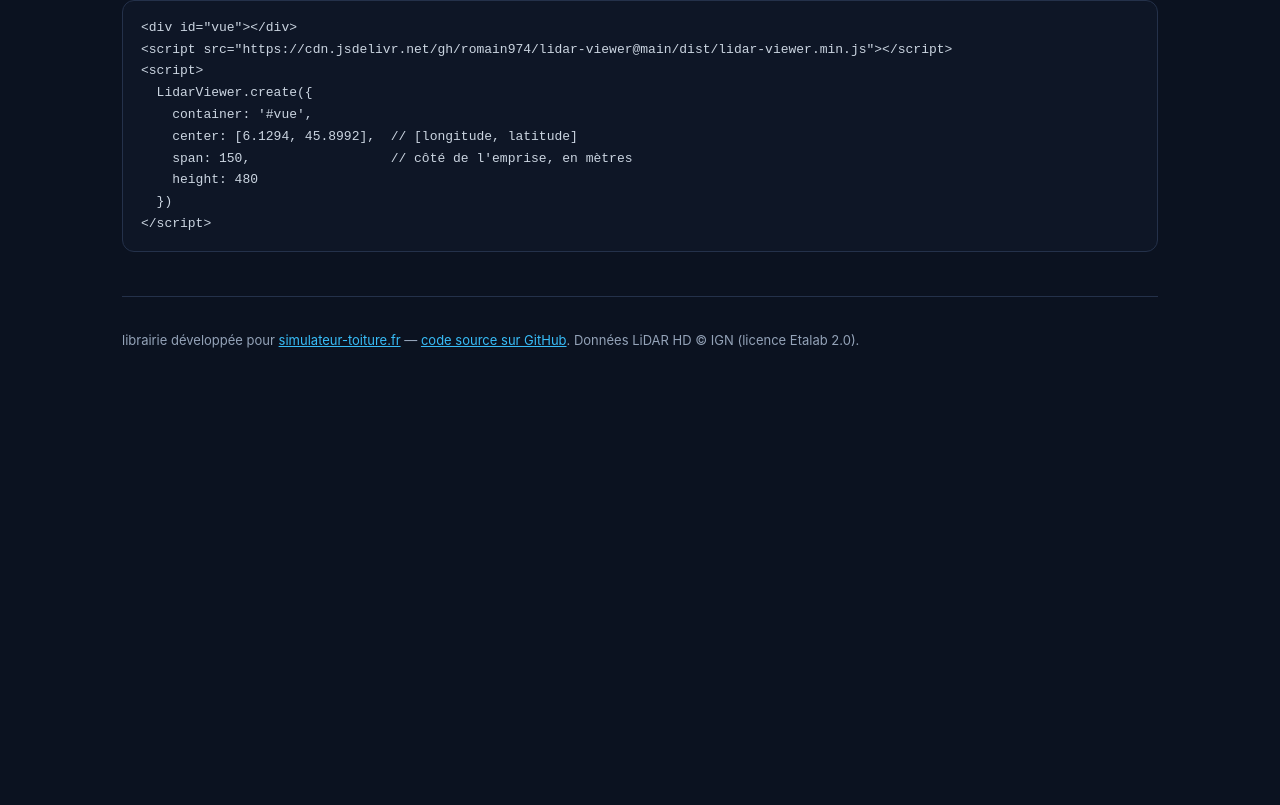
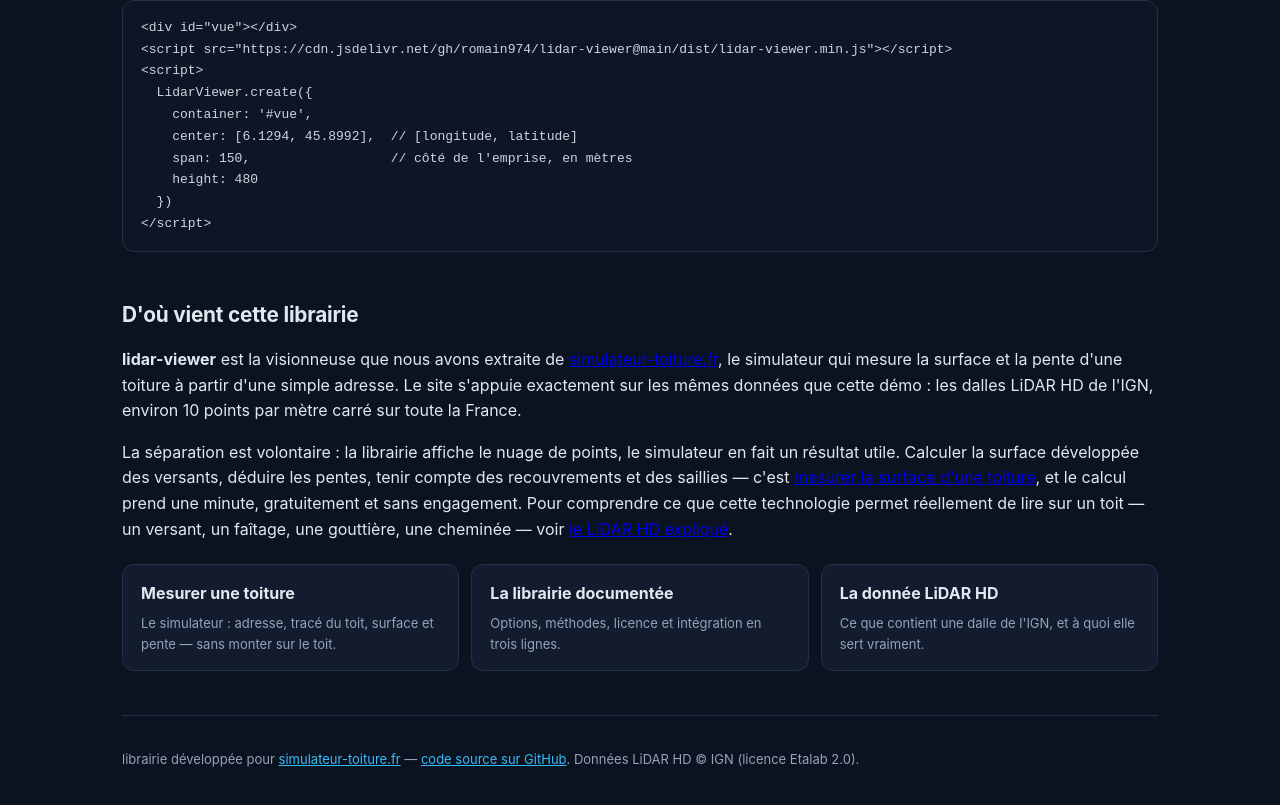
Before and after one commit to romain974/lidar-viewer, a website: page index.html in a window 1280 px wide. Shown: the part 911-1716 px from the top of the page. Before the commit the page ends 1355 px from the top, so only its background shows below. Drawn offline with Linux system fonts and the light colour scheme; no server answers.

Commit message:
Exemple Pages : topo sur le moteur utilisé par simulateur-toiture.fr
Ajoute une section « D'où vient cette librairie » et trois cartes de renvoi
(simulateur, documentation, donnée LiDAR HD). Liens contextuels, ancres variées,
sans rel=nofollow : c'est la seule surface publique où le lien vers le site est suivi.

```diff
--- a/index.html
+++ b/index.html
@@ -58,6 +58,16 @@
       }
       footer { margin-top: 44px; padding-top: 20px; border-top: 1px solid var(--bord); color: var(--doux); font-size: 13px; }
       footer a { color: var(--accent); }
+      .titre-section { margin: 46px 0 10px; font-size: 1.3rem; letter-spacing: -0.01em; }
+      .cartes { display: grid; grid-template-columns: repeat(auto-fit, minmax(230px, 1fr)); gap: 12px; margin: 22px 0 6px; }
+      .carte {
+        display: block; padding: 16px 18px; background: var(--carte);
+        border: 1px solid var(--bord); border-radius: 12px;
+        text-decoration: none; color: inherit; transition: border-color .2s, transform .2s;
+      }
+      .carte:hover { border-color: var(--accent); transform: translateY(-2px); }
+      .carte h3 { margin: 0 0 6px; font-size: 1rem; color: var(--texte); }
+      .carte p { margin: 0; font-size: 13px; color: var(--doux); }
     </style>
   </head>
   <body>
@@ -109,6 +119,39 @@
     height: 480
   })
 &lt;/script&gt;</code></pre>
+
+      <h2 class="titre-section">D'où vient cette librairie</h2>
+      <p>
+        <strong>lidar-viewer</strong> est la visionneuse que nous avons extraite de
+        <a href="https://www.simulateur-toiture.fr/">simulateur-toiture.fr</a>, le simulateur qui mesure
+        la surface et la pente d'une toiture à partir d'une simple adresse. Le site s'appuie exactement
+        sur les mêmes données que cette démo : les dalles LiDAR HD de l'IGN, environ 10 points par mètre
+        carré sur toute la France.
+      </p>
+      <p>
+        La séparation est volontaire : la librairie affiche le nuage de points, le simulateur en fait un
+        résultat utile. Calculer la surface développée des versants, déduire les pentes, tenir compte des
+        recouvrements et des saillies — c'est
+        <a href="https://www.simulateur-toiture.fr/">mesurer la surface d'une toiture</a>, et le calcul
+        prend une minute, gratuitement et sans engagement. Pour comprendre ce que cette technologie
+        permet réellement de lire sur un toit — un versant, un faîtage, une gouttière, une cheminée —
+        voir <a href="https://www.simulateur-toiture.fr/lidar-hd-mesurer-toiture">le LiDAR HD expliqué</a>.
+      </p>
+
+      <div class="cartes">
+        <a class="carte" href="https://www.simulateur-toiture.fr/">
+          <h3>Mesurer une toiture</h3>
+          <p>Le simulateur : adresse, tracé du toit, surface et pente — sans monter sur le toit.</p>
+        </a>
+        <a class="carte" href="https://www.simulateur-toiture.fr/lidar-viewer">
+          <h3>La librairie documentée</h3>
+          <p>Options, méthodes, licence et intégration en trois lignes.</p>
+        </a>
+        <a class="carte" href="https://www.simulateur-toiture.fr/lidar-hd-mesurer-toiture">
+          <h3>La donnée LiDAR HD</h3>
+          <p>Ce que contient une dalle de l'IGN, et à quoi elle sert vraiment.</p>
+        </a>
+      </div>
 
       <footer>
         <p>
```
